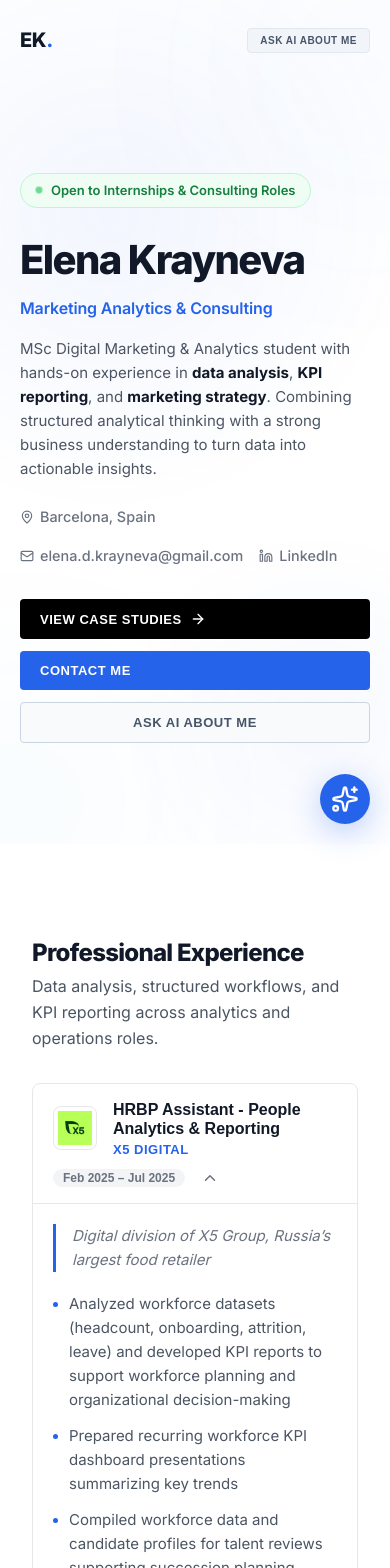
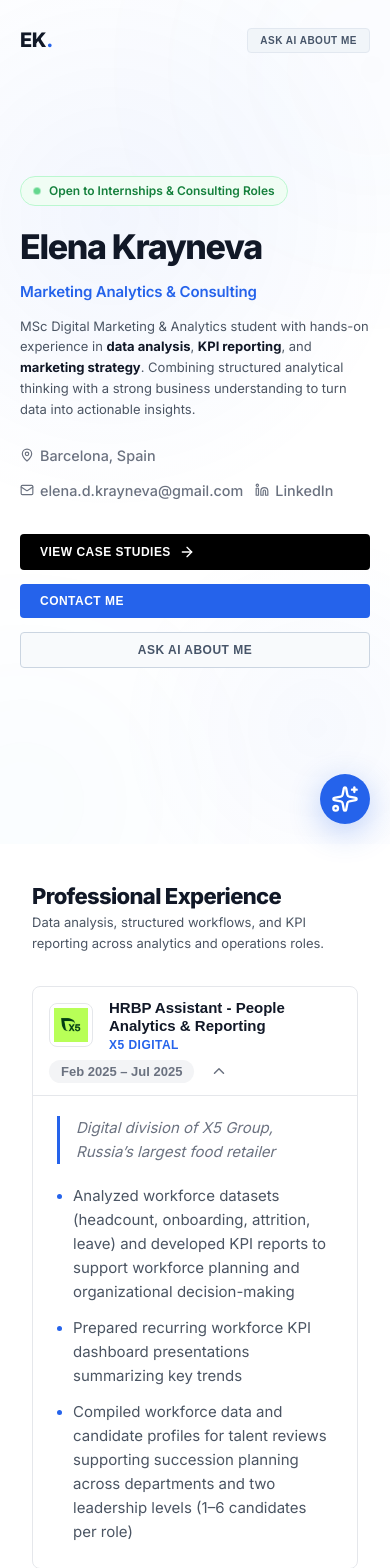
Before and after one commit to elenadkrayneva/antigraviti, a Next.js app: page / in a window 390 px wide. Shown: the top 1568 px of the page. Built offline with nearby package versions, Linux system fonts and the light colour scheme.

Commit message:
UI: Implemented horizontal carousels for Projects and Skills on mobile to reduce vertical bulk. Compacted all other sections for mobile view.

```diff
--- a/components/Contact.module.css
+++ b/components/Contact.module.css
@@ -147,24 +147,32 @@
   .section {
     min-height: 100vh;
     display: flex;
-    align-items: center;
-    padding: 6rem 0 4rem;
+    flex-direction: column;
+    justify-content: center;
+    padding: 2.5rem 0;
   }
   .inner {
     grid-template-columns: 1fr;
-    gap: 2rem;
+    gap: 1.5rem;
   }
   .title {
     font-size: 1.5rem;
   }
   .subtitle {
-    font-size: 0.875rem;
-    margin-bottom: 1rem;
+    font-size: 0.8125rem;
+    margin-bottom: 0.5rem;
   }
   .contacts {
+    display: grid;
+    grid-template-columns: 1fr;
     gap: 0.5rem;
   }
   .contactCard {
-    padding: 1rem;
+    padding: 0.75rem 1rem;
+    gap: 0.75rem;
+  }
+  .contactIcon {
+    width: 36px;
+    height: 36px;
   }
 }
--- a/components/Experience.module.css
+++ b/components/Experience.module.css
@@ -211,30 +211,31 @@
   .section {
     min-height: 100vh;
     display: flex;
-    align-items: center;
-    padding: 6rem 0 4rem;
+    flex-direction: column;
+    justify-content: center;
+    padding: 2.5rem 0;
   }
   .sectionTitle {
-    font-size: 1.5rem;
-    margin-bottom: 0.5rem;
+    font-size: 1.375rem;
+    margin-bottom: 0.25rem;
+  }
+  .sectionSubtitle {
+    font-size: 0.8125rem;
+    margin-bottom: 1.5rem;
+  }
+  .card {
+    margin-bottom: 0.75rem;
   }
   .cardToggle {
-    padding: 1rem 1.25rem;
+    padding: 0.75rem 1rem;
     flex-direction: column;
     align-items: flex-start;
-    gap: 0.75rem;
-  }
-  .cardBody {
-    padding: 0 1.25rem 1.5rem;
-  }
-  .dateBadge {
-    font-size: 0.75rem;
-    padding: 2px 10px;
+    gap: 0.5rem;
   }
   .role {
-    font-size: 1rem;
+    font-size: 0.9375rem;
   }
   .company {
-    font-size: 0.8125rem;
+    font-size: 0.75rem;
   }
 }
--- a/components/Hero.module.css
+++ b/components/Hero.module.css
@@ -206,38 +206,37 @@
   .heroSection {
     min-height: 100vh;
     display: flex;
-    align-items: center;
-    padding-top: var(--header-height);
+    flex-direction: column;
+    justify-content: center;
+    padding: 2rem 1.25rem;
   }
   .content {
-    padding: 2.5rem 1.25rem 3rem;
+    padding: 0;
   }
   .availabilityBadge {
-    margin-bottom: 2rem;
+    margin-bottom: 1.5rem;
+    padding: 4px 12px;
+    font-size: 0.75rem;
   }
   .name {
-    font-size: 2.5rem;
+    font-size: 2.125rem;
   }
   .role {
-    font-size: 1rem;
-    margin-bottom: 1rem;
+    font-size: 0.9375rem;
+    margin-bottom: 0.75rem;
   }
   .subheadline {
-    font-size: 0.9375rem;
+    font-size: 0.8125rem;
     line-height: 1.6;
     margin-bottom: 1.5rem;
   }
   .meta {
-    gap: 1rem;
+    gap: 0.75rem;
     margin-bottom: 2rem;
-  }
-  .ctaGroup {
-    flex-direction: column;
-    gap: 0.75rem;
   }
   .btnPrimary, .btnSecondary, .btnGhost {
     width: 100%;
-    padding: 12px 20px;
-    font-size: 0.8125rem;
+    padding: 10px 20px;
+    font-size: 0.75rem;
   }
 }
--- a/components/Skills.module.css
+++ b/components/Skills.module.css
@@ -99,21 +99,27 @@
   .section {
     min-height: 100vh;
     display: flex;
-    align-items: center;
-    padding: 6rem 0 4rem;
-  }
-  .sectionTitle {
-    font-size: 1.5rem;
+    flex-direction: column;
+    justify-content: center;
+    padding: 2rem 0;
   }
   .grid {
-    margin-top: 1.5rem;
-    grid-template-columns: 1fr;
+    margin-top: 2rem;
+    display: flex;
+    overflow-x: auto;
+    scroll-snap-type: x mandatory;
     gap: 1rem;
+    padding: 1rem 1.25rem 2rem;
+    scrollbar-width: none; /* Hide scrollbar Firefox */
+    -ms-overflow-style: none; /* IE/Edge */
+  }
+  .grid::-webkit-scrollbar {
+    display: none; /* Hide scrollbar Chrome/Safari */
   }
   .categoryCard {
-    padding: 1.25rem;
-  }
-  .categoryTitle {
-    margin-bottom: 0.75rem;
+    min-width: 280px;
+    scroll-snap-align: start;
+    padding: 1.5rem;
+    height: auto;
   }
 }
--- a/components/projects.module.css
+++ b/components/projects.module.css
@@ -276,29 +276,39 @@
   .section {
     min-height: 100vh;
     display: flex;
-    align-items: center;
-    padding: 6rem 0 4rem;
-  }
-  .sectionTitle {
-    font-size: 1.5rem;
+    flex-direction: column;
+    justify-content: center;
+    padding: 2rem 0;
   }
   .grid {
-    grid-template-columns: 1fr;
-    gap: 1rem;
+    display: flex;
+    overflow-x: auto;
+    scroll-snap-type: x mandatory;
+    gap: 0.75rem;
+    padding: 1rem 1.25rem 2rem;
+    scrollbar-width: none;
     margin-top: 1.5rem;
   }
-  .cardHeader {
-    padding: 1rem;
+  .grid::-webkit-scrollbar {
+    display: none;
+  }
+  .card {
+    min-width: 310px;
+    scroll-snap-align: center;
+    height: auto;
+  }
+  .cardImage {
+    height: 160px; /* Force smaller height for carousel cards on mobile */
   }
   .cardBody {
-    padding: 0.75rem 1rem 1.25rem;
-  }
-  .context {
-    font-size: 0.8125rem;
-    margin-bottom: 0.75rem;
+    padding: 1rem;
   }
   .problemBox {
     padding: 0.75rem;
     margin-bottom: 0.75rem;
   }
+  .context {
+    font-size: 0.8125rem;
+    line-height: 1.4;
+  }
 }
```
